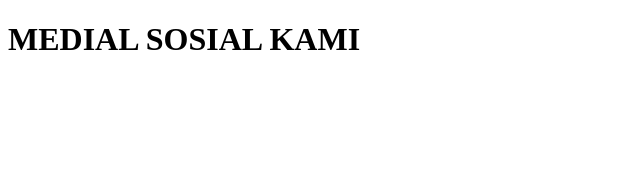
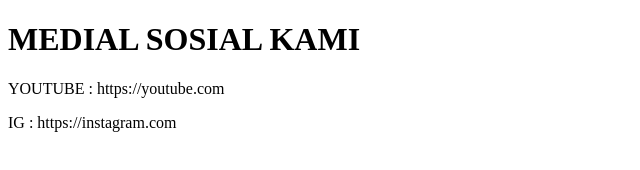
Before and after one commit to HarisMI40/belajar-web, a plain HTML site: page media_sosial.html in a window 1280 px wide. Shown: the whole page, without its empty margins (0-640 px from the left). Drawn offline with Linux system fonts and the light colour scheme.

Commit message:
update media_sosial

```diff
--- a/media_sosial.html
+++ b/media_sosial.html
@@ -7,5 +7,8 @@
 </head>
 <body>
   <h1>MEDIAL SOSIAL KAMI</h1>
+
+  <p>YOUTUBE : https://youtube.com</p>
+  <p>IG : https://instagram.com</p>
 </body>
 </html>
```
